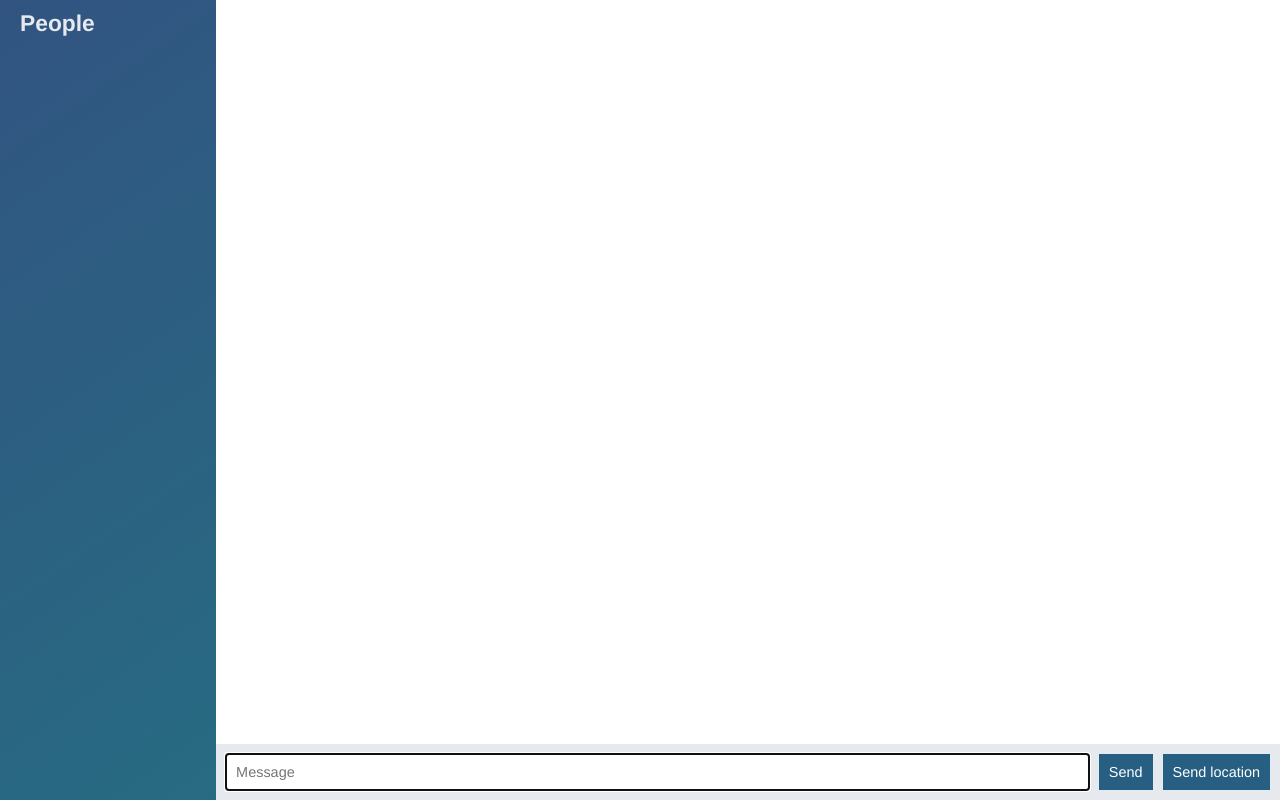
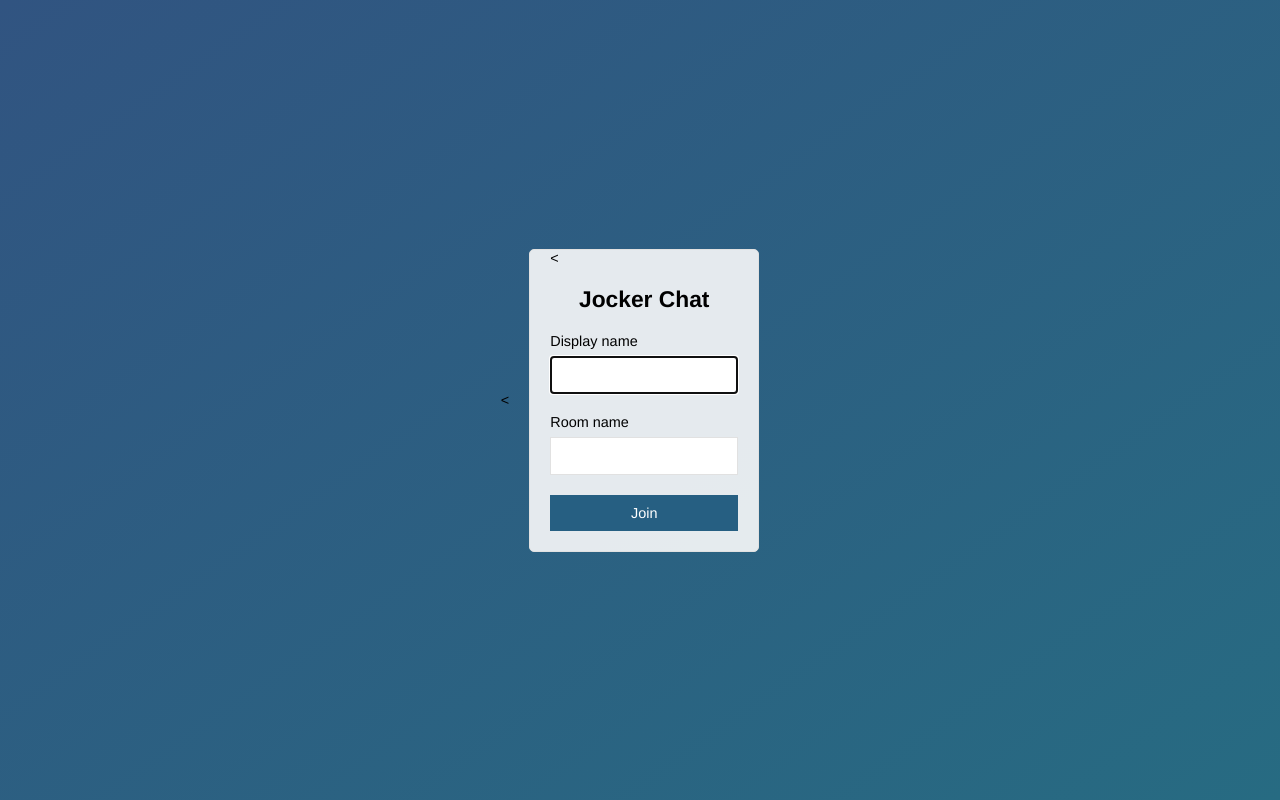
Before and after one commit to carlos13320900/node-chat-app, a website: page public/index.html in a window 1280 px wide. Drawn offline with nearby package versions, Linux system fonts and the light colour scheme; no server answers.

Commit message:
Add join page that submit to chat.html

```diff
--- a/public/index.html
+++ b/public/index.html
@@ -1,69 +1,32 @@
 <!DOCTYPE html>
 <html>
-    <head>
-        <meta charset="utf-8" />
-        <link rel="stylesheet" href="/css/styles.css" />
-    </head>
-    <body class="chat">
 
-      <!-- REVIEW: #region_snippet_Sidebar -->
-      <div class="chat__sidebar">
-        <h3>People</h3>
-        <div id="user"></div>
-      </div>
-      <!-- REVIEW: #endregion_Sidebar -->
+  <head>
+    <meta charset="utf-8" />
+    <title>Join | Jocker Chat</title>
+    <<meta name="viewport" content="width=device-width, initial-scale=1, user-scalable=no" />
+    <link rel="stylesheet" href="/css/styles.css" />
+  </head>
 
-      <!-- REVIEW: #region_snippet_Main -->
-      <div class="chat__main">
-        <ol id="messages" class="chat__messages"></ol>
+  <body class="centered-form">
+    <div class="centered-form__form">
+      <<form action="/chat.html">
+        <div class="form-field">
+          <h3>Jocker Chat</h3>
+        </div>
+        <div class="form-field">
+          <label>Display name</label>
+          <input type="text" name="name" autofocus />
+        </div>
+        <div class="form-field">
+          <label>Room name</label>
+          <input type="text" name="room" />
+        </div>
+        <div class="form-field">
+          <button>Join</button>
+        </div>
+      </form>
+    </div>
+  </body>
 
-        <!-- REVIEW: #region_snippet_Footer -->
-        <div class="chat__footer">
-          <form id="message-form">
-              <input name="message" type="text" placeholder="Message" autofocus autocomplete="off" />
-              <button>Send</button>
-          </form>
-          <button id="send-location">Send location</button>
-        </div>
-        <!-- REVIEW: #endregion_Footer -->
-
-        <!-- REVIEW: #region_snippet_Message -->
-        <script id="message-template" type="text/template">
-          <li class="message">
-            <div class="message__title">
-              <h4>{{ from }}</h4>
-              <span>{{ createdAt }}</span>
-            </div>
-            <div class="message__body">
-              <p>{{ text }}</p>
-            </div>
-          </li>
-        </script>
-        <!-- REVIEW: #endregion_Message -->
-
-        <!-- REVIEW: #region_snippet_LocationMessage -->
-        <script id="location-message-template" type="text/template">
-          <li class="message">
-            <div class="message__title">
-              <h4>{{ from }}</h4>
-              <span>{{ createdAt }}</span>
-            </div>
-            <div class="message__body">
-              <a href="{{ url }}" target="_blank">My current location</a>
-            </div>
-          </li>
-        </script>
-        <!-- REVIEW: #endregion_LocationMessage -->
-
-      </div>
-      <!-- REVIEW: #endregion_Main -->
-
-        <!-- REVIEW: #region_snippet_Scripts -->
-        <script src="/socket.io/socket.io.js"></script>
-        <script src="/js/libs/jquery-3.3.0.min.js"></script>
-        <script src="/js/libs/moment.js"></script>
-        <script src="/js/libs/mustache.js"></script>
-        <script src="/js/index.js"></script>
-        <!-- REVIEW: #endregion_Scripts -->
-    </body>
 </html>
```
Also changed, not shown: public/chat.html (added, +71 -0 lines), public/js/chat.js (renamed from public/js/index.js).
